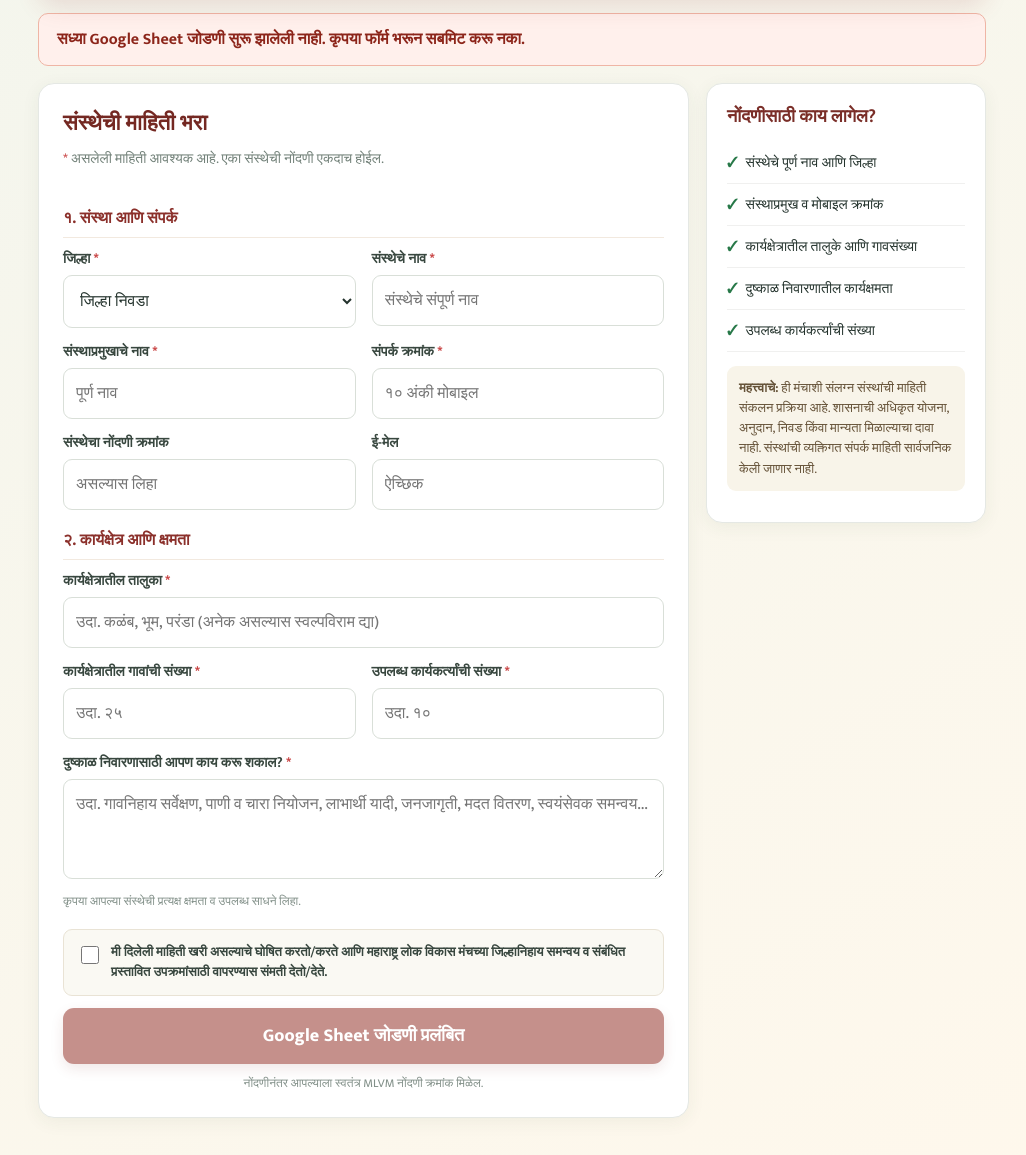
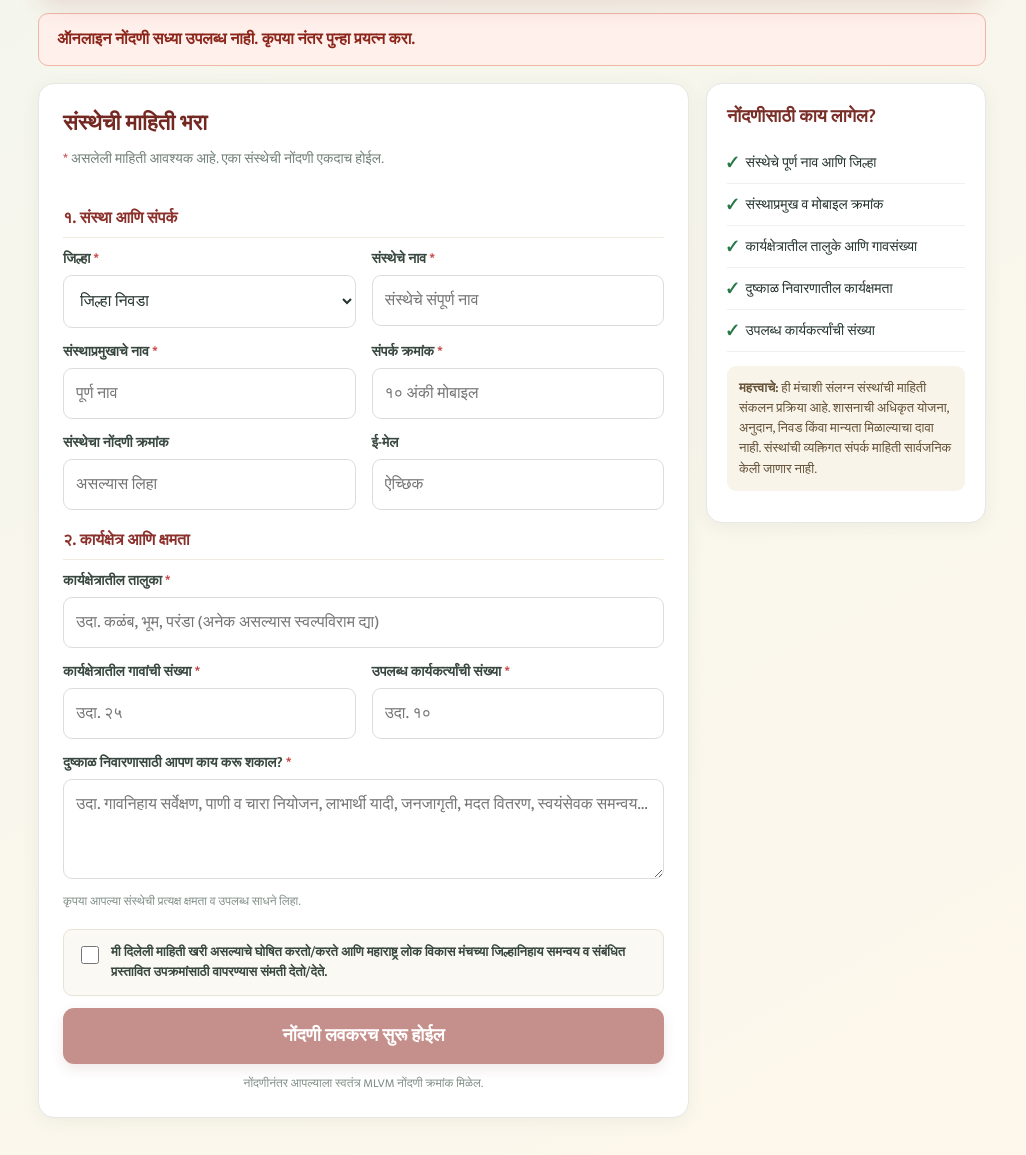
Before and after one commit to catonpe-droid/Dalalnama, a plain HTML site: page MLVMData/Index.html in a window 1280 px wide. Shown: the part 325-1480 px from the top of the page, without its empty margins (128-1154 px from the left). Drawn offline with Linux system fonts and the light colour scheme.

Commit message:
Use Marathi public-facing registration messages without technical references

```diff
--- a/MLVMData/Index.html
+++ b/MLVMData/Index.html
@@ -39,7 +39,7 @@ footer{padding:20px 10px;text-align:center;font-size:13px;color:#7b837a}
 <header><div class="top"><img class="logo" src="https://catonpe-droid.github.io/Dalalnama/MLVMData/logo.svg" alt="महाराष्ट्र लोक विकास मंचचा लोगो" onerror="this.style.display='none'"><div><div class="brand">महाराष्ट्र लोक विकास मंच</div><div class="subbrand">ड्राऊट वॉरियर ऑर्गनायझेशन • संस्था माहिती संकलन</div></div></div></header>
 <main class="wrap">
 <section class="hero"><span class="eyebrow">महाराष्ट्रातील सर्व जिल्ह्यांसाठी</span><h1>ड्राऊट वॉरियर संस्था नोंदणी</h1><p>दुष्काळ निवारणाच्या उपक्रमांसाठी आपल्या जिल्ह्यातील महाराष्ट्र लोक विकास मंच संलग्न संस्थांची माहिती नोंदवा. जिल्हानिहाय समन्वय आणि शासनाशी प्रस्तावित संवादासाठी हे संकलन आहे.</p></section>
-<div id="offline" class="offline">सध्या Google Sheet जोडणी सुरू झालेली नाही. कृपया फॉर्म भरून सबमिट करू नका.</div>
+<div id="offline" class="offline">ऑनलाइन नोंदणी सध्या उपलब्ध नाही. कृपया नंतर पुन्हा प्रयत्न करा.</div>
 <div class="layout"><section class="panel" id="formPanel"><div id="entry">
 <div class="panelhead"><h2>संस्थेची माहिती भरा</h2><p><span class="star">*</span> असलेली माहिती आवश्यक आहे. एका संस्थेची नोंदणी एकदाच होईल.</p></div>
 <form id="ngoForm" novalidate><input type="text" class="hp" name="honeypot" tabindex="-1" autocomplete="off">
@@ -76,7 +76,7 @@ if(window.ResizeObserver) new ResizeObserver(notifyParent).observe(document.body
 const districts='अहिल्यानगर|अकोला|अमरावती|छत्रपती संभाजीनगर|बीड|भंडारा|बुलढाणा|चंद्रपूर|धाराशिव|धुळे|गडचिरोली|गोंदिया|हिंगोली|जळगाव|जालना|कोल्हापूर|लातूर|मुंबई शहर|मुंबई उपनगर|नागपूर|नांदेड|नंदुरबार|नाशिक|पालघर|परभणी|पुणे|रायगड|रत्नागिरी|सांगली|सातारा|सिंधुदुर्ग|सोलापूर|ठाणे|वर्धा|वाशिम|यवतमाळ'.split('|');
 const select=document.querySelector('#district');districts.forEach(x=>{const o=document.createElement('option');o.value=x;o.textContent=x;select.append(o)});
 const form=document.querySelector('#ngoForm');const started=Date.now();const alertBox=document.querySelector('#alert');const btn=document.querySelector('#submitBtn');
-if(!window.google?.script?.run){document.querySelector('#offline').style.display='block';btn.disabled=true;btn.textContent='Google Sheet जोडणी प्रलंबित';}
+if(!window.google?.script?.run){document.querySelector('#offline').style.display='block';btn.disabled=true;btn.textContent='नोंदणी लवकरच सुरू होईल';}
 function fail(s){alertBox.textContent=s;alertBox.style.display='block';btn.disabled=false;btn.textContent='संस्थेची नोंदणी पूर्ण करा';alertBox.scrollIntoView({block:'center',behavior:'smooth'})}
 form.addEventListener('submit',e=>{e.preventDefault();alertBox.style.display='none';if(!form.reportValidity())return;const d=Object.fromEntries(new FormData(form).entries());d.consent=document.querySelector('#consent').checked;d.formStarted=started;btn.disabled=true;btn.textContent='नोंदणी साठवत आहे...';
 google.script.run.withSuccessHandler(x=>{if(!x?.ok){fail(x?.message||'नोंदणी अयशस्वी.');return;}document.querySelector('#entry').style.display='none';document.querySelector('#success').style.display='block';document.querySelector('#receiptId').textContent=x.id;document.querySelector('#receiptName').textContent=x.organization+' • '+x.district;document.querySelector('#successMsg').textContent=x.message;window.scrollTo({top:0,behavior:'smooth'});}).withFailureHandler(e=>fail('जोडणीमध्ये अडथळा आला. इंटरनेट तपासून पुन्हा प्रयत्न करा.')).saveNgo(d);
```
